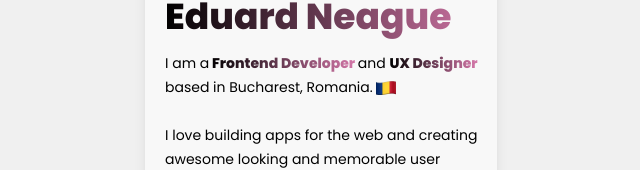
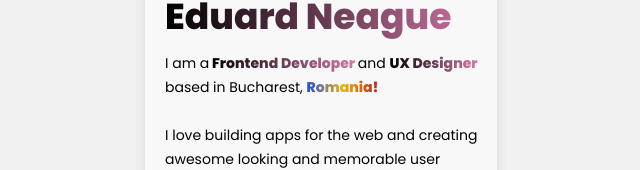
Before and after one commit to eduardneague/portfolio_website, a React (Vite) app: page / in a window 1280 px wide. Shown: the part 171-341 px from the top of the page, without its empty margins (319-959 px from the left). Built offline with nearby package versions, Linux system fonts and the light colour scheme; no server answers.

Commit message:
fucking fixed it

```diff
--- a/components/AboutComponent.tsx
+++ b/components/AboutComponent.tsx
@@ -17,7 +17,7 @@ const AboutComponent: React.FC = (): JSX.Element => {
             <p className = "text-sm leading-6 ml-5 mt-3">I am a
                 <span className="h-[2.6rem] font-extrabold text-transparent text-sm bg-clip-text bg-gradient-to-r from-black to-custom-pink"> Frontend Developer </span>
                  and <span className="h-[2.6rem] font-extrabold text-transparent text-md bg-clip-text bg-gradient-to-r from-black to-custom-pink"> UX Designer </span>
-                 based in Bucharest, Romania. <img src="romanian_flag.png" className = "romanian-flag  inline" alt="romanian_flag" />
+                 based in Bucharest, <span className="h-[2.6rem] font-extrabold text-transparent text-md bg-clip-text bg-gradient-to-r from-blue-700 via-yellow-500 to-red-700"> Romania! </span>
                 <br/><br/>
                 <span>
                     I love building apps for the web and
```
